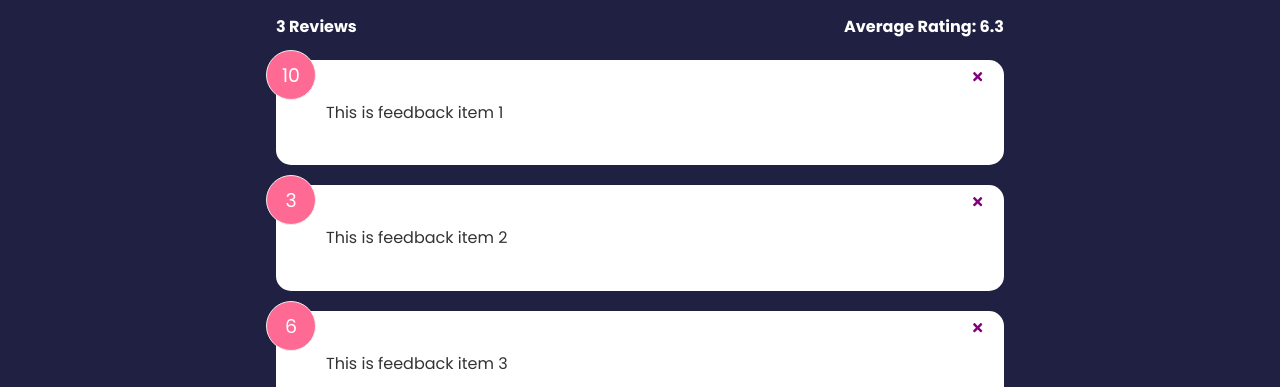
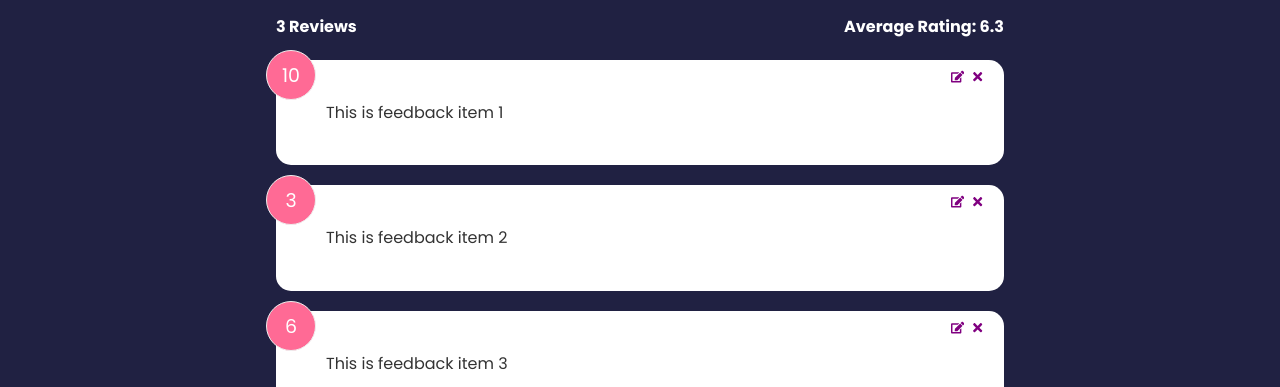
Before and after one commit to adamLangsti/Feedback-UI, a React (Vite) app: page / in a window 1280 px wide. Shown: the part 399-786 px from the top of the page. Built offline with nearby package versions, Linux system fonts and the light colour scheme.

Commit message:
feat: function passed to button onClick prop enabling item edit

```diff
--- a/src/components/FeedbackItem.tsx
+++ b/src/components/FeedbackItem.tsx
@@ -1,16 +1,20 @@
 import React, { useContext } from 'react';
 import Card from './shared/Card';
 import PropTypes from 'prop-types';
-import { FaTimes } from 'react-icons/fa';
+import { FaTimes, FaEdit } from 'react-icons/fa';
 import FeedbackContext from '../context/FeedbackContext';
 
 export default function FeedbackItem({ item }) {
-    const { deleteFeedback }: any = useContext(FeedbackContext);
+    const { deleteFeedback, editFeedback }: any = useContext(FeedbackContext);
+
     return (
         <Card>
             <div className='num-display'>{item.rating}</div>
             <button onClick={() => deleteFeedback(item.id)} className='close'>
                 <FaTimes color='purple' />
+            </button>
+            <button onClick={() => editFeedback(item)} className='edit'>
+                <FaEdit color='purple' />
             </button>
             <div className='text-display'>{item.text}</div>
         </Card>
```
